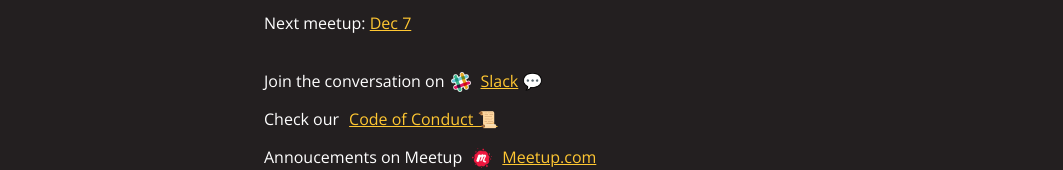
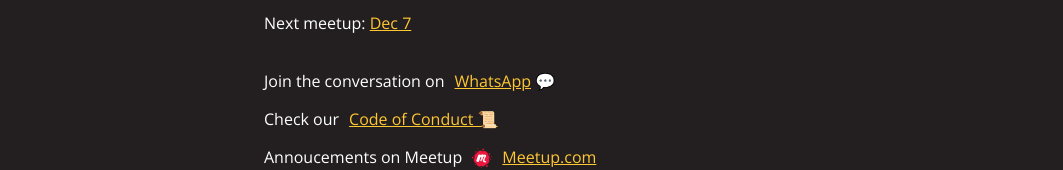
Before and after one commit to chennai-js/chennai-js.github.io, a React app: page / in a window 1280 px wide. Shown: the part 188-358 px from the top of the page, without its empty margins (120-1183 px from the left). Built offline with nearby package versions, Linux system fonts and the light colour scheme.

Commit message:
Slack -> Whatsapp

```diff
--- a/src/Components/Home.js
+++ b/src/Components/Home.js
@@ -16,8 +16,7 @@ const Home = () => (
 
     <p>
       Join the conversation on
-      <img src={Slack} alt="Slack" />
-      <Link to="/slack">Slack</Link> 💬
+      <Link to="http://h65.in/qr-2.svg">WhatsApp</Link> 💬
     </p>
 
     <p>
```
